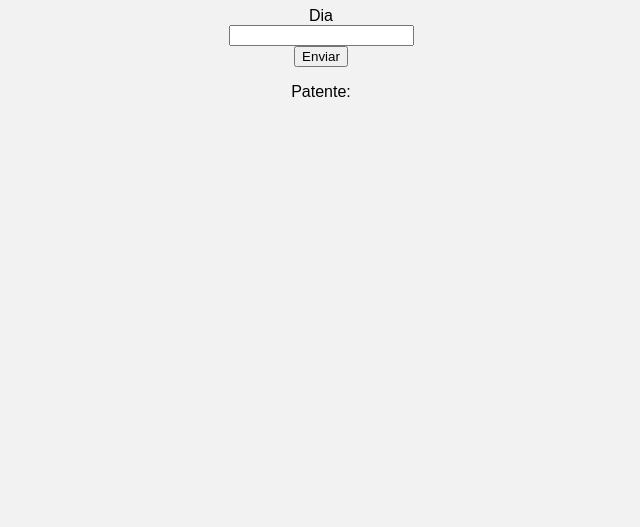
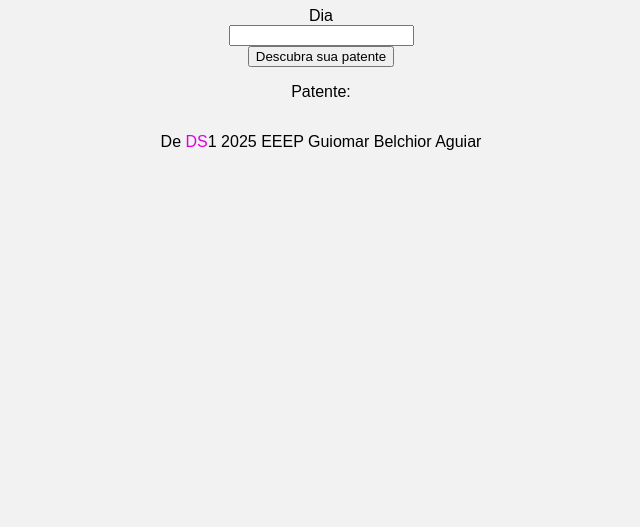
Before and after one commit to Tulio713645/SISTEMA-M-O-DE-FERRO, a plain HTML site: page index.html in a window 1280 px wide. Shown: the part 373-900 px from the top of the page, without its empty margins (319-959 px from the left). Drawn offline with Linux system fonts and the light colour scheme.

Commit message:
falto os creditos

```diff
--- a/index.html
+++ b/index.html
@@ -16,9 +16,10 @@
     Dia
     <input id="dia" type="number">
 
-    <button id="btnEnviar">Enviar</button>
+    <button id="btnEnviar">Descubra sua patente</button>
 
     <p id="resultado">Patente:</p>
+    <p>De <span style="color: rgb(221, 0, 221);">DS</span>1 2025 EEEP Guiomar Belchior Aguiar</p>
 
     <script src="script.js"></script>
 </body>
```
